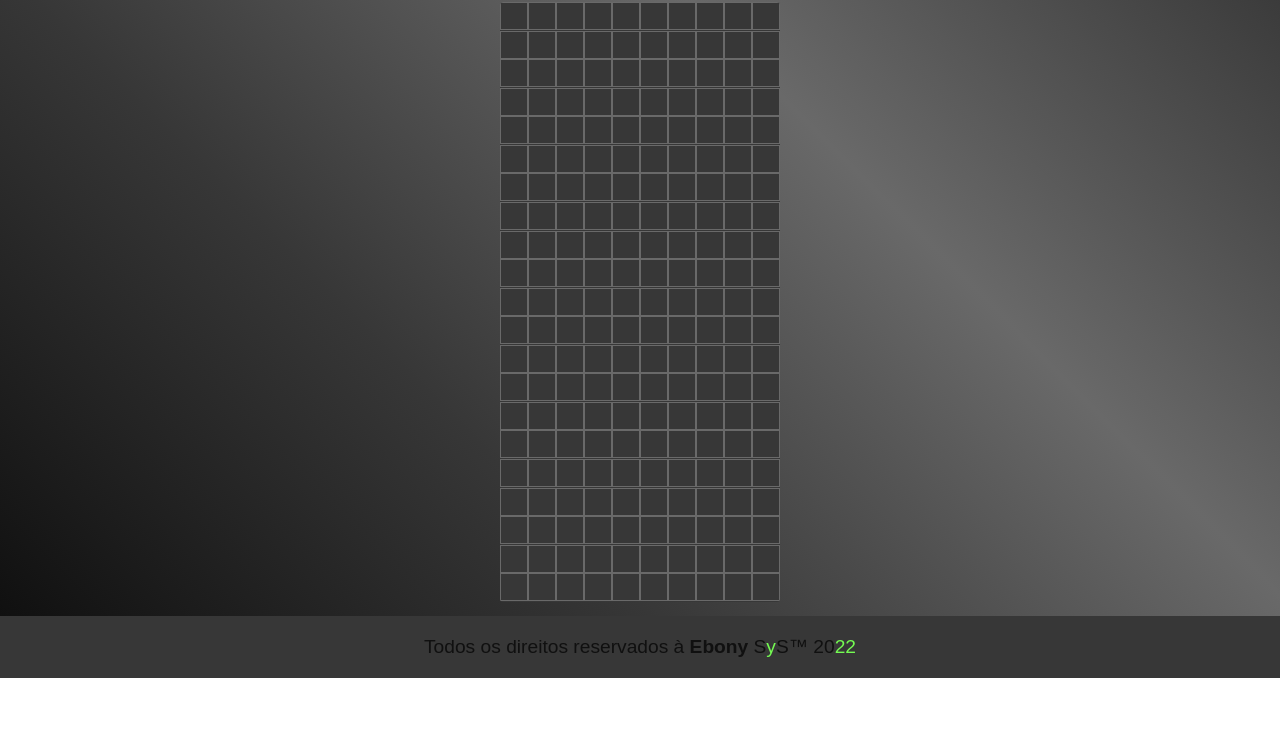
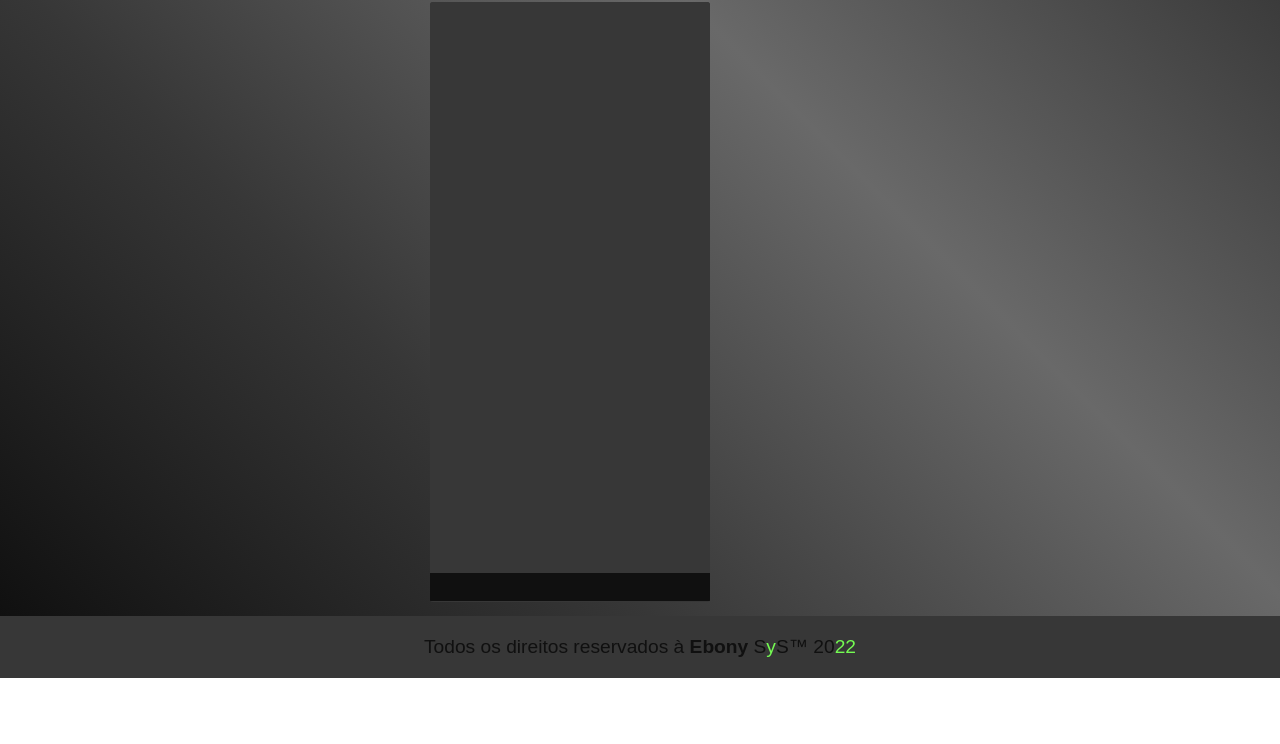
Before and after one commit to Ebony-SYS/Web, a plain HTML site: page 09 Jogo Tetris/index.html in a window 1280 px wide. Shown: the part 56-800 px from the top of the page. Drawn offline with nearby package versions, Linux system fonts and the light colour scheme; a web font is replaced by a local one.

Commit message:
functions ok. Need to adjust the layout to finish

```diff
--- a/09 Jogo Tetris/assets/css/style.css
+++ b/09 Jogo Tetris/assets/css/style.css
@@ -63,6 +63,12 @@ header button {
     border-bottom: 3px solid var(--verde);
 }
 
+header button:hover {
+    color: var(--verde);
+    background-color: var(--preto);
+    border-bottom: 3px solid var(--branco);
+}
+
 .container {
     display: flex;
     justify-content: center;
@@ -81,11 +87,32 @@ header button {
 .grid div {
     width: 26px;
     height: 26px;
-    border: 1px solid var(--cinza);
+    border: 1px solid var(--cinzaesc);
 }
 
+.tetromino {
+    background-color: var(--verde);
+}
 
+.base {
+    background-color: var(--preto);
+    border: 1px solid var(--preto) !important;
+}
 
+.miniGrid {
+    width: 80px;
+    height: 80px;
+    margin-left: 60px;
+    display: flex;
+    flex-wrap: wrap;
+    align-items: center;
+
+}
+
+.miniGrid div {
+    width: 20px;
+    height: 20px;
+}
 
 
 
@@ -109,3 +136,7 @@ footer a {
 footer span {
     color: var(--verde);
 }
+
+footer a:hover {
+    color: var(--branco) !important;
+}
--- a/09 Jogo Tetris/index.html
+++ b/09 Jogo Tetris/index.html
@@ -9,224 +9,86 @@
     <link rel="stylesheet" href="assets/css/style.css">
 </head>
 
-<body>
+<div>
     <header>
-        <h2 class="pontos">Pontos:<span id="pontos">0</span></h2>
-        <button id="iniciar">Iniciar</button>
+        <h2 class="pontos">Pontos:<span id="pontos"></span></h2>
+        <button id="btnIniciarPausar">Iniciar ♦ Pausar</button>
     </header>
 
     <div class="container">
         <div class="grid">
-            <div></div>
-            <div></div>
-            <div></div>
-            <div></div>
-            <div></div>
-            <div></div>
-            <div></div>
-            <div></div>
-            <div></div>
-            <div></div>
-            <div></div>
-            <div></div>
-            <div></div>
-            <div></div>
-            <div></div>
-            <div></div>
-            <div></div>
-            <div></div>
-            <div></div>
-            <div></div>
-            <div></div>
-            <div></div>
-            <div></div>
-            <div></div>
-            <div></div>
-            <div></div>
-            <div></div>
-            <div></div>
-            <div></div>
-            <div></div>
-            <div></div>
-            <div></div>
-            <div></div>
-            <div></div>
-            <div></div>
-            <div></div>
-            <div></div>
-            <div></div>
-            <div></div>
-            <div></div>
-            <div></div>
-            <div></div>
-            <div></div>
-            <div></div>
-            <div></div>
-            <div></div>
-            <div></div>
-            <div></div>
-            <div></div>
-            <div></div>
-            <div></div>
-            <div></div>
-            <div></div>
-            <div></div>
-            <div></div>
-            <div></div>
-            <div></div>
-            <div></div>
-            <div></div>
-            <div></div>
-            <div></div>
-            <div></div>
-            <div></div>
-            <div></div>
-            <div></div>
-            <div></div>
-            <div></div>
-            <div></div>
-            <div></div>
-            <div></div>
-            <div></div>
-            <div></div>
-            <div></div>
-            <div></div>
-            <div></div>
-            <div></div>
-            <div></div>
-            <div></div>
-            <div></div>
-            <div></div>
-            <div></div>
-            <div></div>
-            <div></div>
-            <div></div>
-            <div></div>
-            <div></div>
-            <div></div>
-            <div></div>
-            <div></div>
-            <div></div>
-            <div></div>
-            <div></div>
-            <div></div>
-            <div></div>
-            <div></div>
-            <div></div>
-            <div></div>
-            <div></div>
-            <div></div>
-            <div></div>
-            <div></div>
-            <div></div>
-            <div></div>
-            <div></div>
-            <div></div>
-            <div></div>
-            <div></div>
-            <div></div>
-            <div></div>
-            <div></div>
-            <div></div>
-            <div></div>
-            <div></div>
-            <div></div>
-            <div></div>
-            <div></div>
-            <div></div>
-            <div></div>
-            <div></div>
-            <div></div>
-            <div></div>
-            <div></div>
-            <div></div>
-            <div></div>
-            <div></div>
-            <div></div>
-            <div></div>
-            <div></div>
-            <div></div>
-            <div></div>
-            <div></div>
-            <div></div>
-            <div></div>
-            <div></div>
-            <div></div>
-            <div></div>
-            <div></div>
-            <div></div>
-            <div></div>
-            <div></div>
-            <div></div>
-            <div></div>
-            <div></div>
-            <div></div>
-            <div></div>
-            <div></div>
-            <div></div>
-            <div></div>
-            <div></div>
-            <div></div>
-            <div></div>
-            <div></div>
-            <div></div>
-            <div></div>
-            <div></div>
-            <div></div>
-            <div></div>
-            <div></div>
-            <div></div>
-            <div></div>
-            <div></div>
-            <div></div>
-            <div></div>
-            <div></div>
-            <div></div>
-            <div></div>
-            <div></div>
-            <div></div>
-            <div></div>
-            <div></div>
-            <div></div>
-            <div></div>
-            <div></div>
-            <div></div>
-            <div></div>
-            <div></div>
-            <div></div>
-            <div></div>
-            <div></div>
-            <div></div>
-            <div></div>
-            <div></div>
-            <div></div>
-            <div></div>
-            <div></div>
-            <div></div>
-            <div></div>
-            <div></div>
-            <div></div>
-            <div></div>
-            <div></div>
-            <div></div>
-            <div></div>
-            <div></div>
-            <div></div>
-            <div></div>
-            <div></div>
-            <div></div>
-            <div></div>
-            <div></div>
-            <div></div>
-            <div></div>
-            <div></div>
-            <div></div>
-            <div></div>
-            <div></div>
-            <div></div>
-            <div></div>
-            <div></div>
-            <div></div>
+            <div></div><div></div><div></div><div></div><div></div>
+            <div></div><div></div><div></div><div></div><div></div>
+
+            <div></div><div></div><div></div><div></div><div></div>
+            <div></div><div></div><div></div><div></div><div></div>
+
+            <div></div><div></div><div></div><div></div><div></div>
+            <div></div><div></div><div></div><div></div><div></div>
+
+            <div></div><div></div><div></div><div></div><div></div>
+            <div></div><div></div><div></div><div></div><div></div>
+
+            <div></div><div></div><div></div><div></div><div></div>
+            <div></div><div></div><div></div><div></div><div></div>
+
+            <div></div><div></div><div></div><div></div><div></div>
+            <div></div><div></div><div></div><div></div><div></div>
+
+            <div></div><div></div><div></div><div></div><div></div>
+            <div></div><div></div><div></div><div></div><div></div>
+
+            <div></div><div></div><div></div><div></div><div></div>
+            <div></div><div></div><div></div><div></div><div></div>
+
+            <div></div><div></div><div></div><div></div><div></div>
+            <div></div><div></div><div></div><div></div><div></div>
+
+            <div></div><div></div><div></div><div></div><div></div>
+            <div></div><div></div><div></div><div></div><div></div>
+
+            <div></div><div></div><div></div><div></div><div></div>
+            <div></div><div></div><div></div><div></div><div></div>
+
+            <div></div><div></div><div></div><div></div><div></div>
+            <div></div><div></div><div></div><div></div><div></div>
+
+            <div></div><div></div><div></div><div></div><div></div>
+            <div></div><div></div><div></div><div></div><div></div>
+
+            <div></div><div></div><div></div><div></div><div></div>
+            <div></div><div></div><div></div><div></div><div></div>
+
+            <div></div><div></div><div></div><div></div><div></div>
+            <div></div><div></div><div></div><div></div><div></div>
+
+            <div></div><div></div><div></div><div></div><div></div>
+            <div></div><div></div><div></div><div></div><div></div>
+
+            <div></div><div></div><div></div><div></div><div></div>
+            <div></div><div></div><div></div><div></div><div></div>
+
+            <div></div><div></div><div></div><div></div><div></div>
+            <div></div><div></div><div></div><div></div><div></div>
+
+            <div></div><div></div><div></div><div></div><div></div>
+            <div></div><div></div><div></div><div></div><div></div>
+
+            <div></div><div></div><div></div><div></div><div></div>
+            <div></div><div></div><div></div><div></div><div></div>
+
+            <div class="taken base"></div><div class="taken base"></div>
+            <div class="taken base"></div><div class="taken base"></div>
+            <div class="taken base"></div><div class="taken base"></div>
+            <div class="taken base"></div><div class="taken base"></div>
+            <div class="taken base"></div><div class="taken base"></div>
+        </div>
+
+        <div class="miniGrid">
+            <div></div><div></div><div></div><div></div>
+            <div></div><div></div><div></div><div></div>
+            <div></div><div></div><div></div><div></div>
+            <div></div><div></div><div></div><div></div>
         </div>
     </div>
 
@@ -234,7 +96,6 @@
         <a href="https://www.linkedin.com/in/leonardo-alves-7b5aa5152/" target="blank">
             Todos os direitos reservados à <strong>Ebony</strong> S<span>y</span>S™ 20<span>22</span>
         </a>
-
     </footer>
 
     <script src="/assets/js/script.js"></script>
```
Also changed, not shown: 09 Jogo Tetris/assets/js/script.js (+232 -0 lines).
